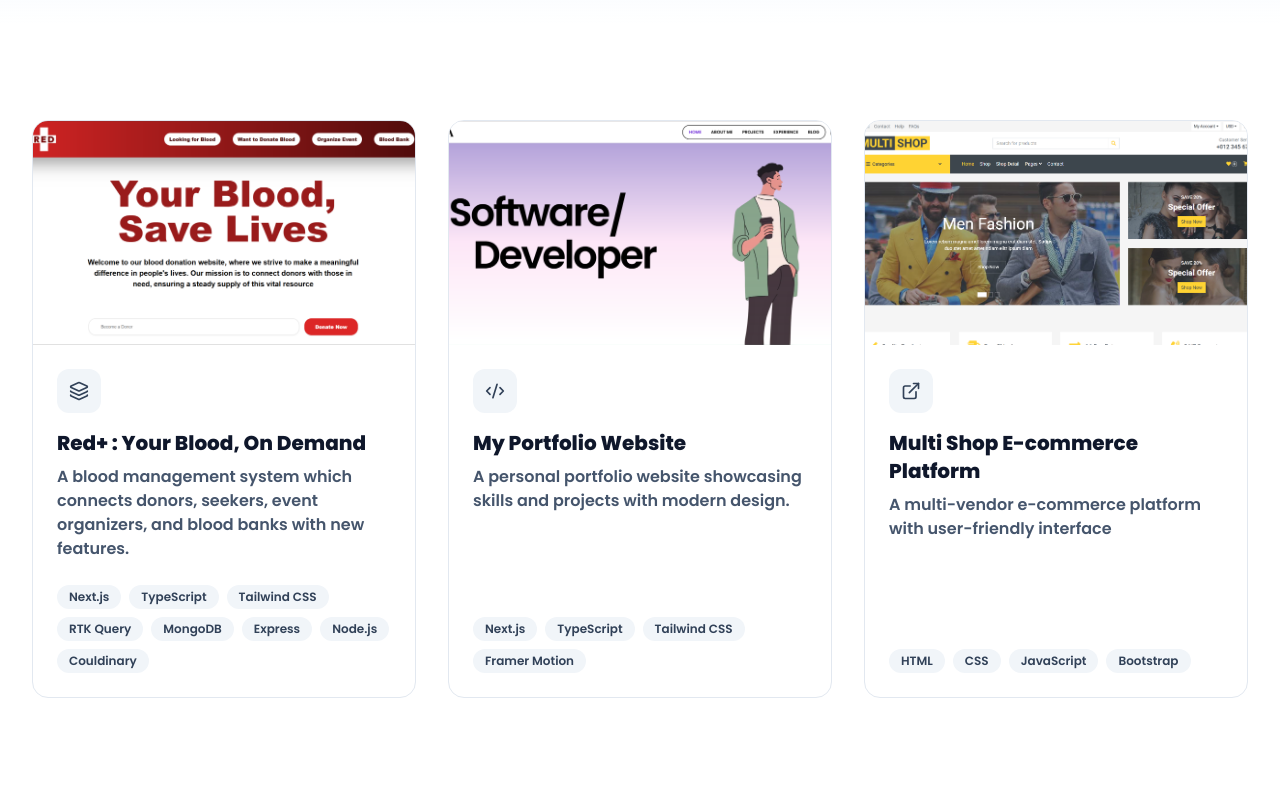
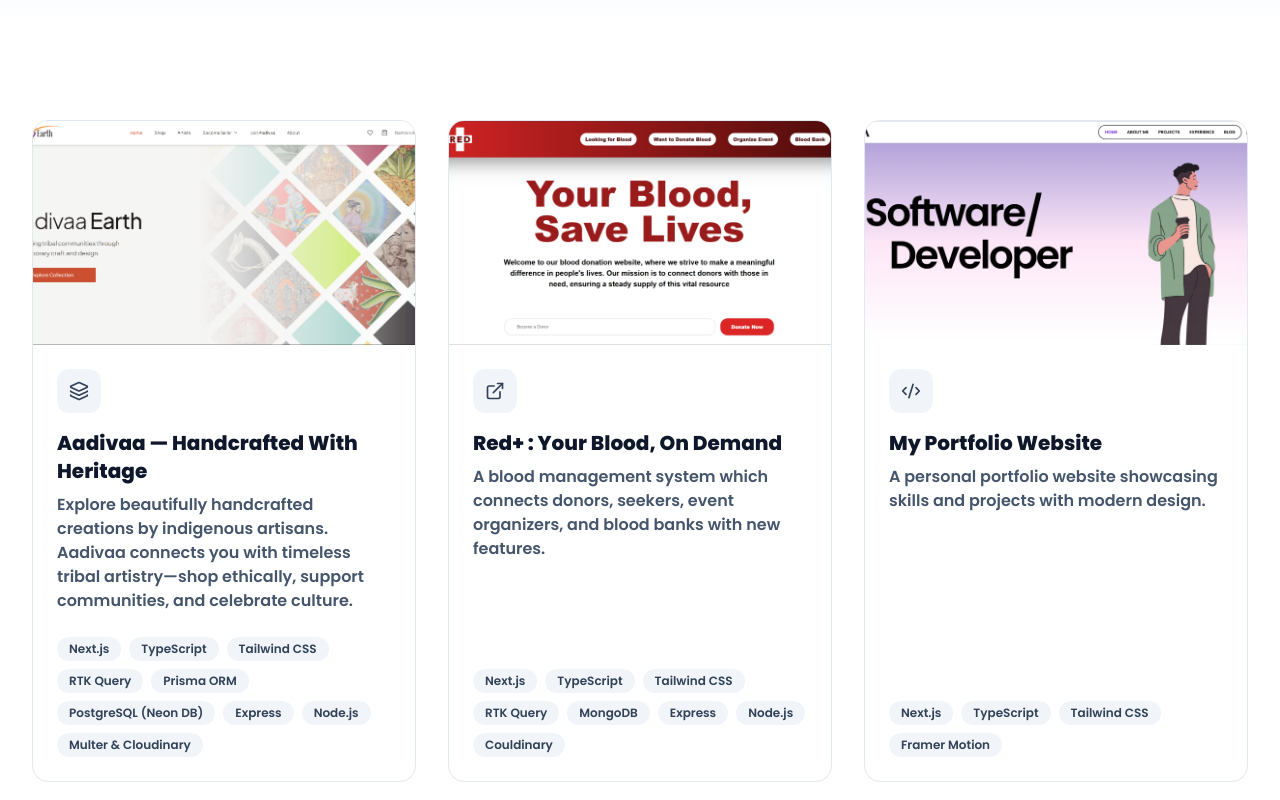
Before and after one commit to namravamja/portfolio-namra, a Next.js app: page /Projects in a window 1280 px wide. Shown: the part 520-1320 px from the top of the page. Built offline with nearby package versions, Linux system fonts and the light colour scheme; a web font is replaced by a local one.

Commit message:
feat: update Experience component with new internships and enhance ProjectSection2 with new project details

```diff
--- a/src/app/(frontend)/Experience/components/Experience.tsx
+++ b/src/app/(frontend)/Experience/components/Experience.tsx
@@ -30,22 +30,56 @@ const experiences: Experience[] = [
     title: "Frontend Developer Intern",
     company: "Semicolon Solutions",
     period: "JUNE 2024",
-    description: "Led the development...",
-    skills: ["HTML", "CSS", "JS", "React", " Tailwind CSS"],
+    description:
+      "Led the development of responsive UI components and integrated REST APIs using React and Tailwind CSS.",
+    skills: ["HTML", "CSS", "JS", "React", "Tailwind CSS"],
     icon: <Code />,
     color: "bg-pink-100 text-pink-600",
-    highlight: "Learn React with API integration",
+    highlight: "Learned React with API integration",
   },
   {
     id: "2",
     title: "SSIP - Technical Team Member",
     company: "In my college",
     period: "2023 - 2024",
-    description: "Build and Deploy SSIP website & projects",
+    description:
+      "Built and deployed the SSIP website and contributed to multiple projects in a collaborative environment.",
     skills: ["Work with team", "Project Management"],
     icon: <Building />,
     color: "bg-purple-100 text-purple-600",
-    highlight: "Connect with new people",
+    highlight: "Connected with new people",
+  },
+  {
+    id: "3",
+    title: "Full Stack Developer Intern",
+    company: "Testezy / Neuxa",
+    period: "APRIL 2025",
+    description:
+      "Worked on full-stack modules including backend API development, authentication, and frontend integration.",
+    skills: ["Next.js", "Express", "Mongoose", "Node.js", "Tailwind CSS"],
+    icon: <Code />,
+    color: "bg-green-100 text-green-600",
+    highlight: "Handled end-to-end product features",
+  },
+  {
+    id: "4",
+    title: "Full Stack Developer Intern",
+    company: "Semicolon Solutions",
+    period: "JUNE 2025",
+    description:
+      "Designed and developed scalable web applications using modern full-stack technologies and integrated PostgreSQL via Prisma.",
+    skills: [
+      "Next.js",
+      "Node.js",
+      "Express",
+      "Prisma",
+      "PostgreSQL",
+      "React",
+      "Tailwind CSS",
+    ],
+    icon: <Code />,
+    color: "bg-blue-100 text-blue-600",
+    highlight: "Built real-world production-ready systems",
   },
 ];
 
--- a/src/app/(frontend)/Projects/components/ProjectSection2.tsx
+++ b/src/app/(frontend)/Projects/components/ProjectSection2.tsx
@@ -20,6 +20,25 @@ const ProjectSection2: React.FC = () => {
   const projects: Project[] = [
     {
       id: 1,
+      title: "Aadivaa — Handcrafted With Heritage",
+      description:
+        "Explore beautifully handcrafted creations by indigenous artisans. Aadivaa connects you with timeless tribal artistry—shop ethically, support communities, and celebrate culture.",
+      technologies: [
+        "Next.js",
+        "TypeScript",
+        "Tailwind CSS",
+        "RTK Query",
+        "Prisma ORM",
+        "PostgreSQL (Neon DB)",
+        "Express",
+        "Node.js",
+        "Multer & Cloudinary",
+      ],
+      imageUrl: "/project3.png",
+      projectUrl: "https://www.aadivaa.shop/",
+    },
+    {
+      id: 3,
       title: "Red+ : Your Blood, On Demand",
       description:
         "A blood management system which connects donors, seekers, event organizers, and blood banks with new features.",
@@ -34,7 +53,7 @@ const ProjectSection2: React.FC = () => {
         "Couldinary",
       ],
       imageUrl: "/project1.png",
-      projectUrl: "https://example.com/project1",
+      projectUrl: "https://redpluse.vercel.app/",
     },
     {
       id: 2,
@@ -43,16 +62,7 @@ const ProjectSection2: React.FC = () => {
         "A personal portfolio website showcasing skills and projects with modern design.",
       technologies: ["Next.js", "TypeScript", "Tailwind CSS", "Framer Motion"],
       imageUrl: "/project2.png",
-      projectUrl: "namravamja.info",
-    },
-    {
-      id: 3,
-      title: "Multi Shop E-commerce Platform",
-      description:
-        " A multi-vendor e-commerce platform with user-friendly interface",
-      technologies: ["HTML", "CSS", "JavaScript", "Bootstrap"],
-      imageUrl: "/project3.png",
-      projectUrl: "https://example.com/project3",
+      projectUrl: "https://www.namravamja.info/",
     },
   ];
 
```
Also changed, not shown: public/project3.png, 1 other file (tests, documents, lock files or other folders).
